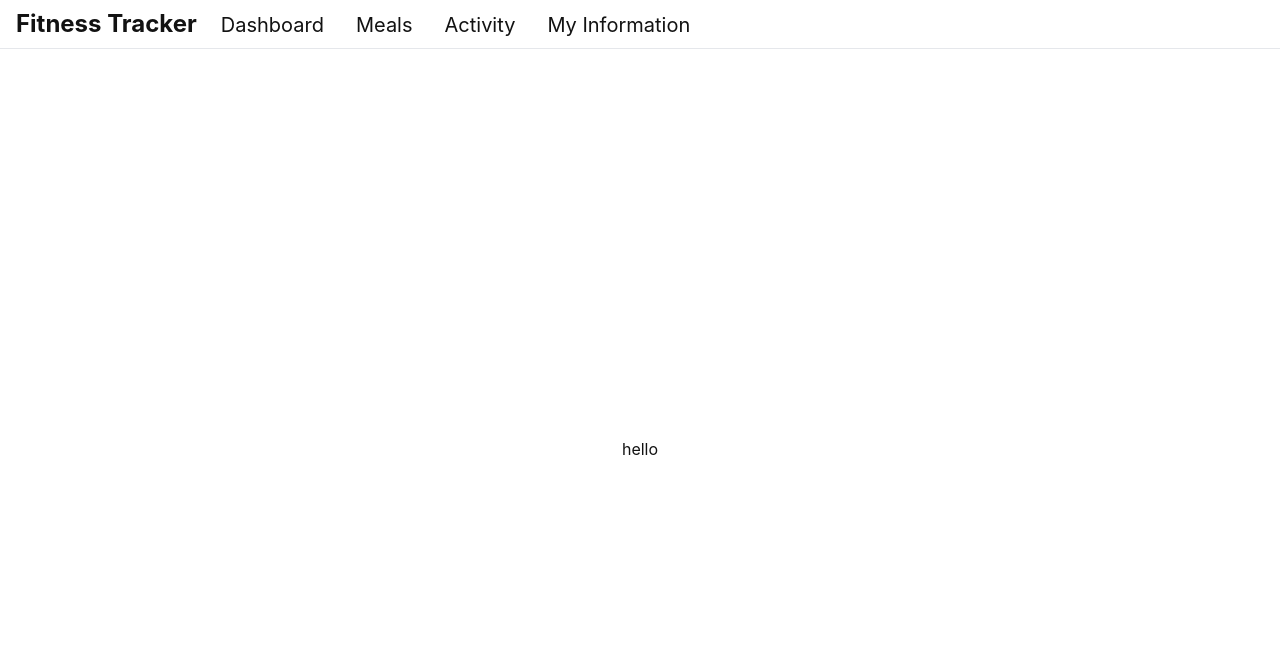
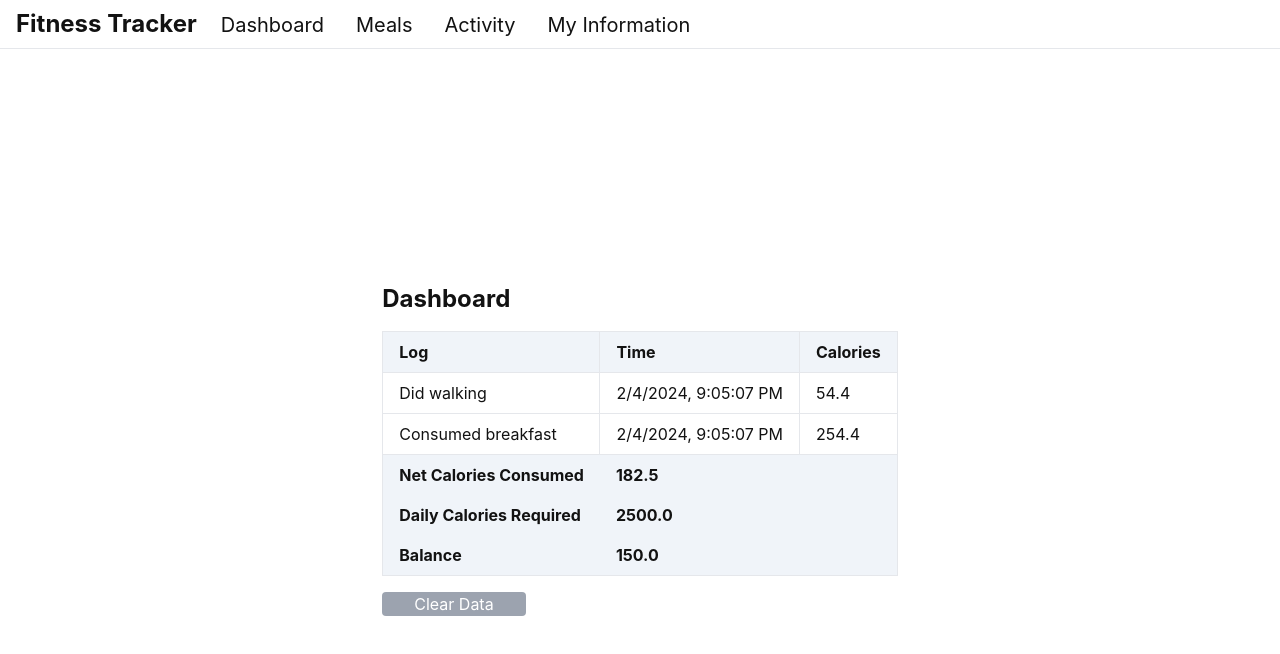
Before and after one commit to dileephq/fitness-tracker, a React (Vite) app: page / in a window 1280 px wide. Shown: the top 654 px of the page. Built offline with nearby package versions, Linux system fonts and the light colour scheme.

Commit message:
Dashboard ui markup changes

```diff
--- a/src/App.tsx
+++ b/src/App.tsx
@@ -6,13 +6,11 @@ import Navbar from './components/Navbar'
 function App() {
   return (
     <BrowserRouter>
-      <div className="min-h-screen">
-        <Navbar />
-        <Routes>
-          <Route path="/" element={<Home />} />
-          <Route path="/my-information" element={<MyInformation />} />
-        </Routes>
-      </div>
+      <Navbar />
+      <Routes>
+        <Route path="/" element={<Home />} />
+        <Route path="/my-information" element={<MyInformation />} />
+      </Routes>
     </BrowserRouter>
   )
 }
--- a/src/Home/Home.tsx
+++ b/src/Home/Home.tsx
@@ -1,7 +1,37 @@
+import SimpleTable from './SimpleTable.tsx'
+
 function Home() {
+  const formattedDateTime = new Date().toLocaleString()
+
+  const tableData = [
+    {
+      id: 1,
+      log: 'Did walking',
+      time: formattedDateTime,
+      calories: 54.4,
+    },
+    {
+      id: 2,
+      log: 'Consumed breakfast',
+      time: formattedDateTime,
+      calories: 254.4,
+    },
+  ]
+
+  const headers = ['log', 'time', 'calories']
+
   return (
-    <div className="container mx-auto h-screen flex items-center justify-center">
-      <p>hello</p>
+    <div className="container min-h-screen mx-auto flex items-center justify-center">
+      <div>
+        <h1 className="text-2xl font-bold mb-4">Dashboard</h1>
+        <SimpleTable data={tableData} headers={headers} />
+        <button
+          type="button"
+          className="bg-gray-400 mt-4 hover:bg-gray-500 text-white font-normal px-8 rounded"
+        >
+          Clear Data
+        </button>
+      </div>
     </div>
   )
 }
--- /dev/null
+++ b/src/Home/SimpleTable.tsx
@@ -0,0 +1,59 @@
+import React from 'react'
+
+interface TableRow {
+  id: number
+  log: string
+  time: string
+  calories: number
+}
+
+interface TableProps {
+  data: TableRow[]
+  headers: string[]
+}
+
+const SimpleTable: React.FC<TableProps> = ({ data, headers }) => {
+  return (
+    <table className="table-auto border-collapse border border-gray-200">
+      <thead className="bg-my-bg-gray">
+        <tr>
+          {headers.map((header) => (
+            <th key={header} className="px-4 py-2 border capitalize text-start">
+              {header}
+            </th>
+          ))}
+        </tr>
+      </thead>
+      <tbody>
+        {data.map((row) => (
+          <tr key={row.id}>
+            {headers.map((header) => (
+              <td key={header} className="border px-4 py-2">
+                {row[header as keyof TableRow]}
+              </td>
+            ))}
+          </tr>
+        ))}
+      </tbody>
+      <tbody className="bg-my-bg-gray">
+        <tr className="font-bold">
+          <td className="px-4 py-2 ">Net Calories Consumed</td>
+          <td className="px-4 py-2 ">182.5</td>
+          <td />
+        </tr>
+        <tr className="font-bold">
+          <td className="px-4 py-2 ">Daily Calories Required</td>
+          <td className="px-4 py-2 ">2500.0</td>
+          <td />
+        </tr>
+        <tr className="font-bold">
+          <td className="px-4 py-2 ">Balance</td>
+          <td className="px-4 py-2 ">150.0</td>
+          <td />
+        </tr>
+      </tbody>
+    </table>
+  )
+}
+
+export default SimpleTable
--- a/src/components/Navbar.tsx
+++ b/src/components/Navbar.tsx
@@ -1,5 +1,5 @@
 import React, { useState } from 'react'
-import { Link } from 'react-router-dom'
+import { NavLink } from 'react-router-dom'
 
 interface NavbarProps {}
 
@@ -9,9 +9,9 @@ const Navbar: React.FC<NavbarProps> = () => {
   return (
     <nav className="bg-white border-b border-gray-200">
       <div className="container mx-auto px-4 py-2 flex items-baseline">
-        <a href="#" className="font-bold text-2xl mr-6">
+        <NavLink to="/" className="font-bold text-2xl mr-6">
           Fitness Tracker
-        </a>
+        </NavLink>
 
         {/* Toggle button for mobile menu */}
 
@@ -35,24 +35,27 @@ const Navbar: React.FC<NavbarProps> = () => {
           className={` hidden md:flex space-x-8 ${isOpen ? 'block' : 'hidden'}`}
         >
           <li>
-            <Link className="hover:text-gray-700 text-xl" to="/">
+            <NavLink className="hover:text-gray-700 text-xl" to="/">
               Dashboard
-            </Link>
+            </NavLink>
           </li>
           <li>
-            <Link className="hover:text-gray-700 text-xl" to="/meals">
+            <NavLink className="hover:text-gray-700 text-xl" to="/meals">
               Meals
-            </Link>
+            </NavLink>
           </li>
           <li>
-            <Link className="hover:text-gray-700 text-xl" to="/activity">
+            <NavLink className="hover:text-gray-700 text-xl" to="/activity">
               Activity
-            </Link>
+            </NavLink>
           </li>
           <li>
-            <Link className="hover:text-gray-700 text-xl" to="/my-information">
+            <NavLink
+              className="hover:text-gray-700 text-xl"
+              to="/my-information"
+            >
               My Information
-            </Link>
+            </NavLink>
           </li>
         </ul>
       </div>
```
